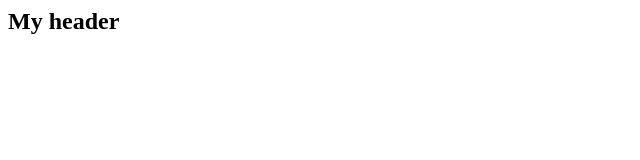
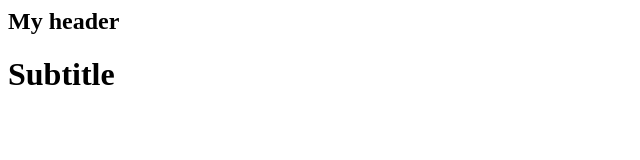
Before and after one commit to vanemarquez/mythirdrepository, a plain HTML site: page index.html in a window 1280 px wide. Shown: the whole page, without its empty margins (0-640 px from the left). Drawn offline with Linux system fonts and the light colour scheme.

Commit message:
Se agrego subtitle en html

```diff
--- a/index.html
+++ b/index.html
@@ -1 +1,2 @@
 <h2>My header</h2>
+ <h1>Subtitle</h1>
```
